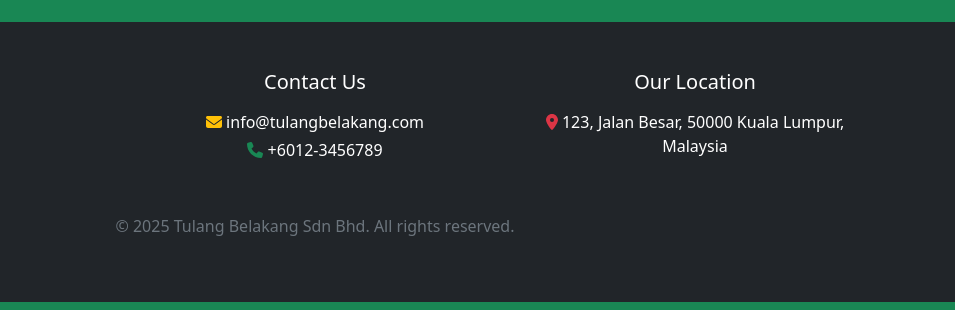
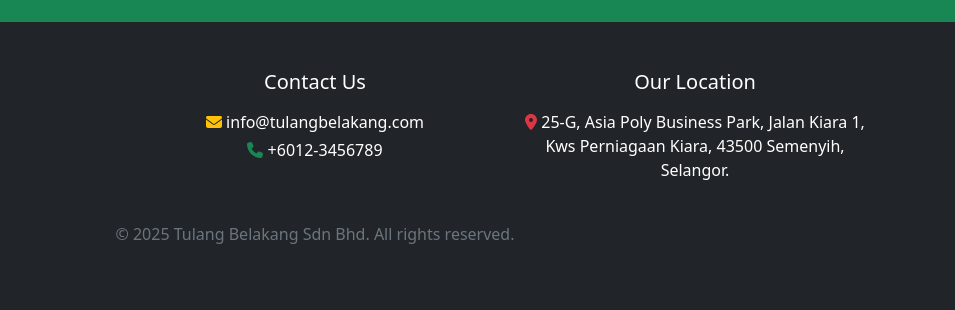
Before and after one commit to TulangBelakang/Website, a plain HTML site: page index.html in a window 1280 px wide. Shown: the part 1078-1388 px from the top of the page, 325-1280 px from the left. Drawn offline with nearby package versions, Linux system fonts and the light colour scheme.

Commit message:
Add files via upload

```diff
--- a/index.html
+++ b/index.html
@@ -188,12 +188,13 @@
                 </p>
             </div>
 
-            <!-- Address -->
-            <div class="col-md-4 d-flex flex-column align-items-center">
+              <!-- Address -->
+              <div class="col-md-4 d-flex flex-column align-items-center">
                 <h5 class="mb-3">Our Location</h5>
                 <p class="text-center">
                     <i class="fas fa-map-marker-alt text-danger"></i>
-                    123, Jalan Besar, 50000 Kuala Lumpur, Malaysia
+                    25-G, Asia Poly Business Park, Jalan
+                    Kiara 1, Kws Perniagaan Kiara, 43500 Semenyih, Selangor.
                 </p>
             </div>
         </div>
```
Also changed, not shown: contactus.html (+4 -3 lines), product.html (+2 -1 lines), specialevent.html (+2 -1 lines).
